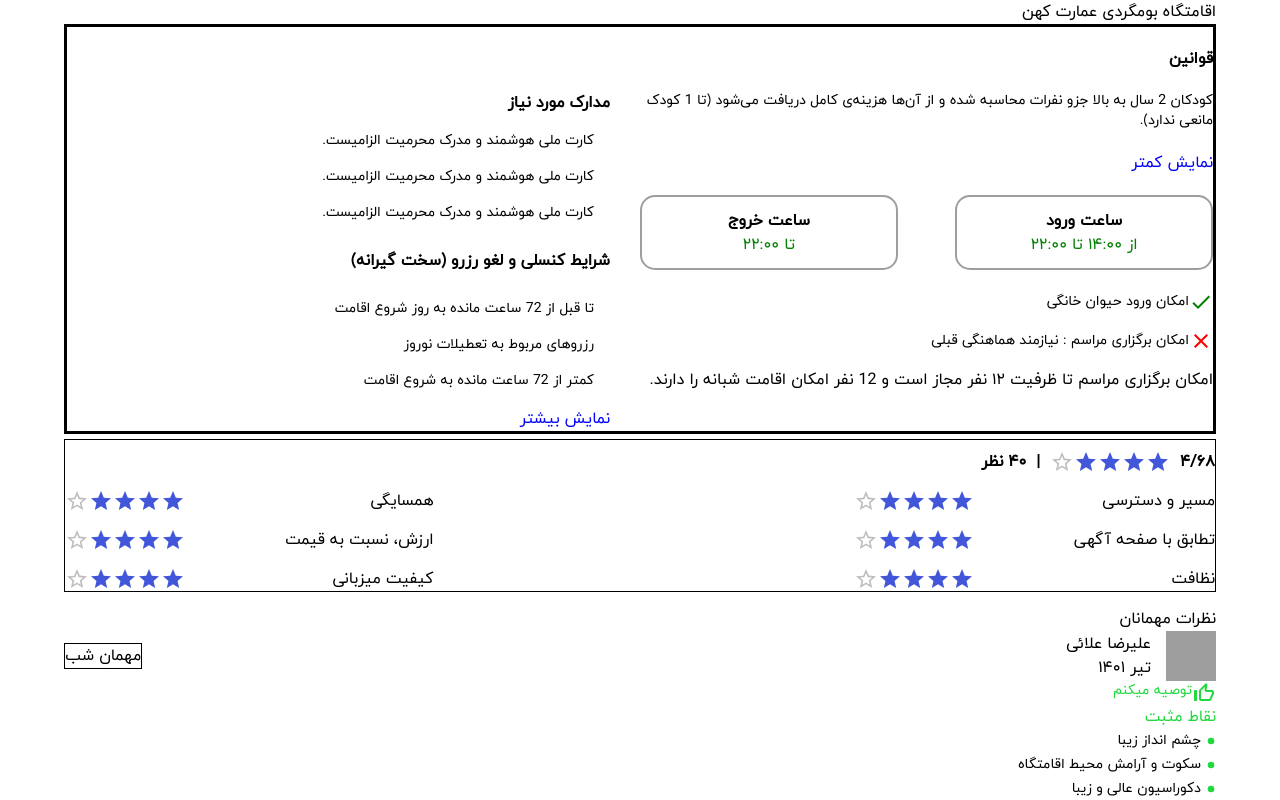
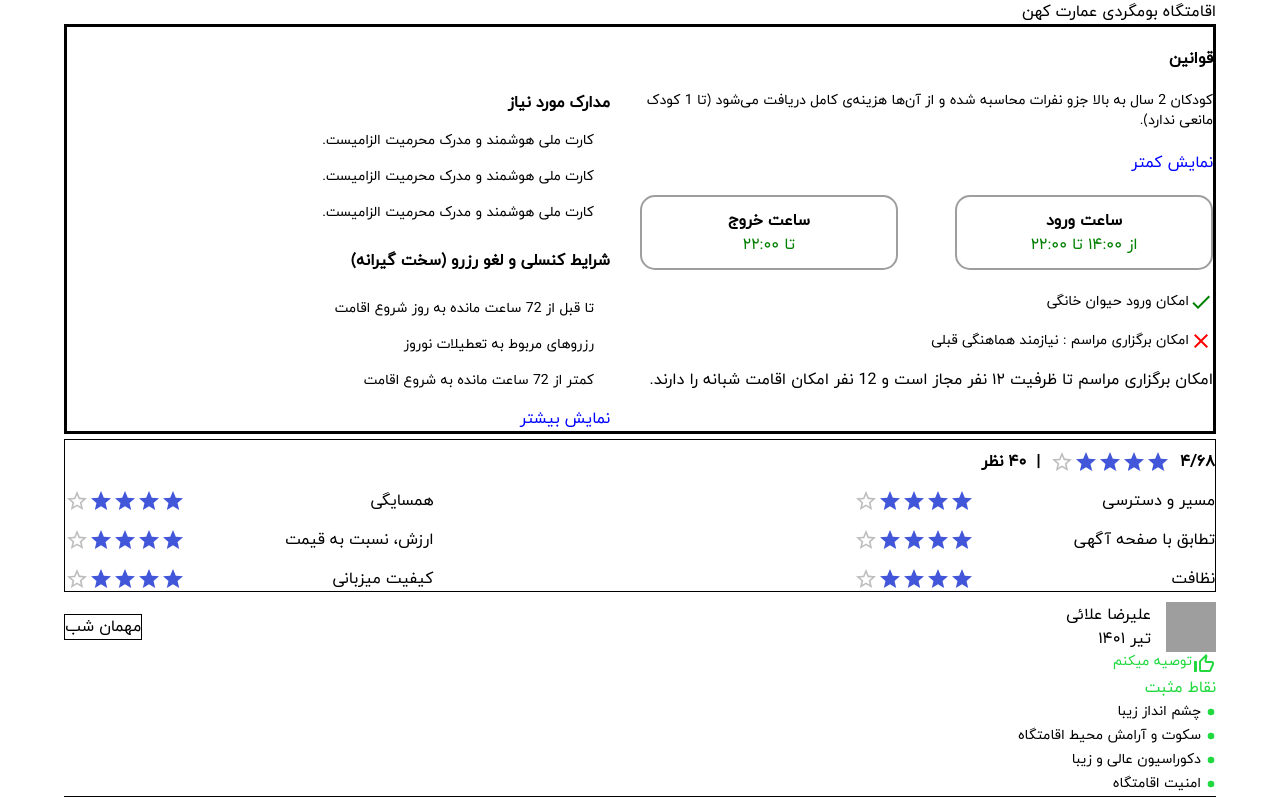
Before and after one commit to Masoudbkhti/Shab, a Next.js app: page /houses/1 in a window 1280 px wide. Shown: the top 800 px of the page. Built offline with nearby package versions, Linux system fonts and the light colour scheme; grey boxes are pictures that could not be loaded.

Commit message:
The comment component deleted

```diff
--- a/app/houses/[resId]/page.js
+++ b/app/houses/[resId]/page.js
@@ -14,7 +14,6 @@ export default async function Page({ params }) {
       <Reserve data={filteredData[0]} />
       <Rules data={filteredData[0]} />
       <CommentRate/>
-      <Comments data={filteredData[0]} />
       <SingleComment/>
     </div>
   );
```
